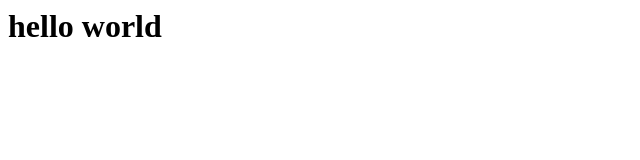
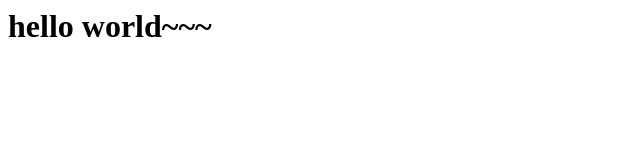
Before and after one commit to guo-jing/Blog, a plain HTML site: page index.html in a window 1280 px wide. Shown: the full height of the page, 0-640 px from the left. Drawn offline with Linux system fonts and the light colour scheme.

Commit message:
modify index.html

```diff
--- a/index.html
+++ b/index.html
@@ -1 +1 @@
-<h1>hello world</h1>
+<h1>hello world~~~</h1>
```
